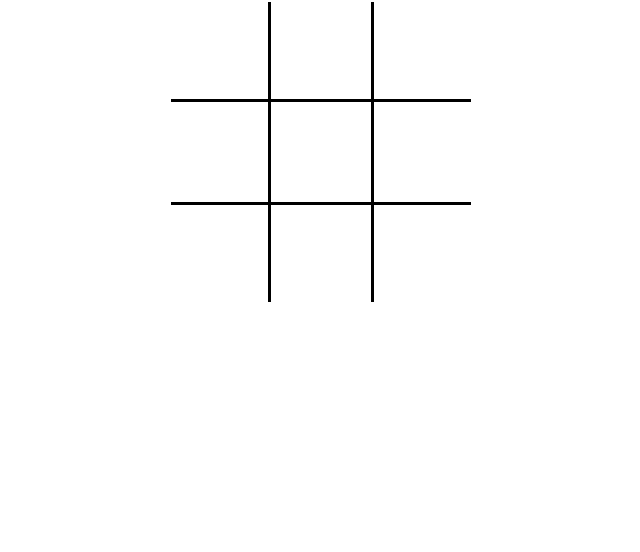
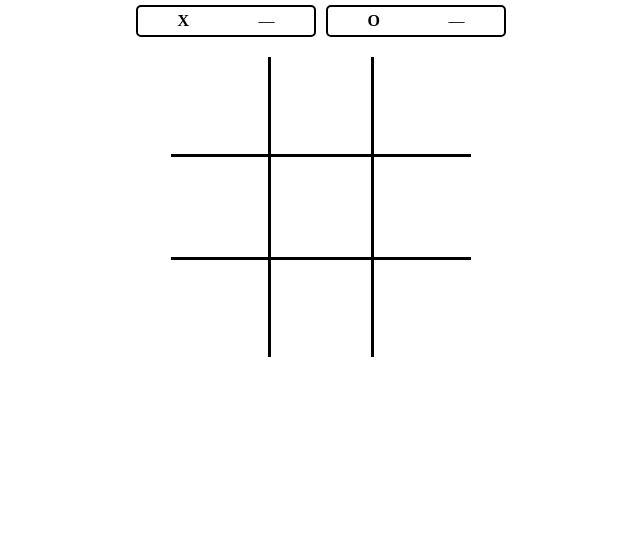
Before and after one commit to xandernguyen313/Tic-Tac-Toe, a plain HTML site: page index.html in a window 1280 px wide. Shown: the part 248-800 px from the top of the page, without its empty margins (319-959 px from the left). Drawn offline with Linux system fonts and the light colour scheme.

Commit message:
Add scoreboard and player turn animation

```diff
--- a/index.html
+++ b/index.html
@@ -8,6 +8,17 @@
     <link rel="stylesheet" href="styles.css">
 </head>
 <body>
+    <h1>Tic Tac Toe</h1>
+    <div class="scoreboard">
+        <div class="playerone">
+            <h4>X</h4>
+            <p>—</p>
+        </div>
+        <div class="playertwo">
+            <h4>O</h4>
+            <p>—</p>
+        </div>
+    </div>
     <div class="board">
         <div class="cell cell-1" data-position="0"></div>
         <div class="cell cell-2" data-position="1"></div>
--- a/script.js
+++ b/script.js
@@ -83,6 +83,8 @@ class Board {
 
 const game = new Board()
 const boardDiv = document.querySelector(".board")
+const playerOneDiv = document.querySelector(".playerone")
+const playerTwoDiv = document.querySelector(".playertwo")
 
 boardDiv.addEventListener('click', addToBoard)
 let player1Turn = true
@@ -96,15 +98,27 @@ function addToBoard(event) {
             imgTag.src = "images/x-mark.svg"
             imgTag.classList.add("filter-1")
             game.move('x', position)
+            playerTwoDiv.style.borderColor = "aquamarine"
+            playerOneDiv.style.borderColor = "black"
             player1Turn = false
         } else {
             imgTag.src = "images/circle.svg"
             imgTag.classList.add("filter-2")
             game.move('o', position)
+            playerOneDiv.style.borderColor = "aquamarine"
+            playerTwoDiv.style.borderColor = "black"
             player1Turn = true
         }
 
         event.target.appendChild(imgTag)
     }
+    displayWinner()
+}
 
+function displayWinner() {
+    if (game.checkForWinner() === 'x') {
+        console.log("X is the winner")
+    } else if(game.checkForWinner() === 'o') {
+        console.log("O is the winner")
+    }
 }
--- a/styles.css
+++ b/styles.css
@@ -7,6 +7,7 @@
 }
 body {
     display: flex;
+    flex-direction: column;
     justify-content: center;
     align-items: center;
     height: 100vh;
@@ -61,3 +62,22 @@ img {
 .filter-2 {
     filter: invert(52%) sepia(75%) saturate(1850%) hue-rotate(1deg) brightness(100%) contrast(105%);
 }
+
+.scoreboard {
+    display: flex;
+    justify-content: center;
+    gap: 10px;
+    width: 500px;
+    margin: 20px;
+}
+
+.playerone, .playertwo {
+    width: 180px;
+    display: flex;
+    justify-content: space-around;
+    border: 2px solid black;
+    padding: 5px;
+    border-radius: 5px;
+    transition: border 200ms ease;
+
+}
```
